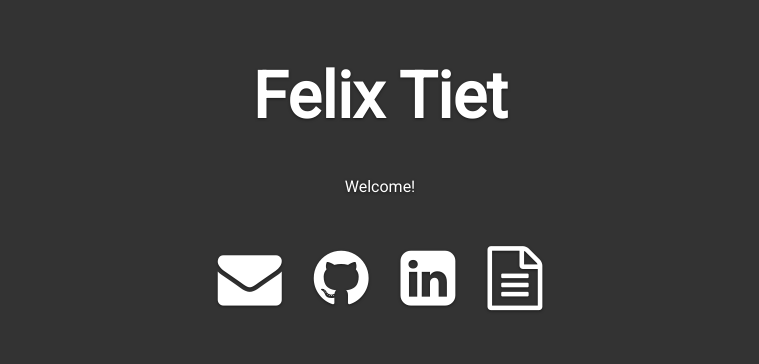
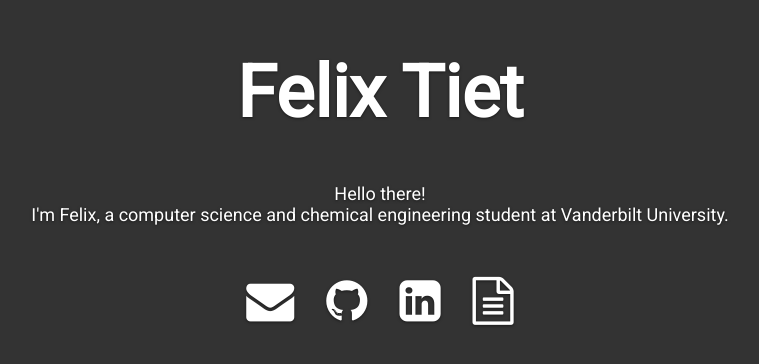
Before and after one commit to ftiet/ftiet.github.io, a plain HTML site: page index.html in a window 1280 px wide. Shown: the part 228-592 px from the top of the page, without its empty margins (260-1019 px from the left). Drawn offline with Linux system fonts and the light colour scheme.

Commit message:
Added brief intro, fixed up some sizing

```diff
--- a/css/site.css
+++ b/css/site.css
@@ -31,7 +31,7 @@ body {
 }
 
 .heading {
-  font-size: 64px;
+  font-size: 72px;
 }
 
 
@@ -44,6 +44,7 @@ a:focus {
 
 .desc {
   padding-bottom: 32px;
+  font-size: 18px;
 }
 
 
--- a/index.html
+++ b/index.html
@@ -32,22 +32,23 @@
 
             <!-- body description -->
             <p class="desc">
-              Welcome!
+              Hello there!<br>
+              I'm Felix, a computer science and chemical engineering student at Vanderbilt University.
             </p>
 
             <!-- button links -->
             <p class="links">
               <a href="mailto:ftiet21@gmail.com" class="btn-icon">
-                <i class="fa fa-envelope fa-4x" aria-hidden="true"></i>
+                <i class="fa fa-envelope fa-3x" aria-hidden="true"></i>
               </a>
               <a href="https://github.com/ftiet" class="btn-icon" target="_blank">
-                <i class="fa fa-github fa-4x" aria-hidden="true"></i>
+                <i class="fa fa-github fa-3x" aria-hidden="true"></i>
               </a>
               <a href="https://linkedin.com/in/ftiet" class="btn-icon" target="_blank">
-                <i class="fa fa-linkedin-square fa-4x" aria-hidden="true"></i>
+                <i class="fa fa-linkedin-square fa-3x" aria-hidden="true"></i>
               </a>
               <a href="docs/resume.pdf" class="btn-icon" target="_blank">
-                <i class="fa fa-file-text-o fa-4x" aria-hidden="true"></i>
+                <i class="fa fa-file-text-o fa-3x" aria-hidden="true"></i>
               </a>
             </p>
 
```
